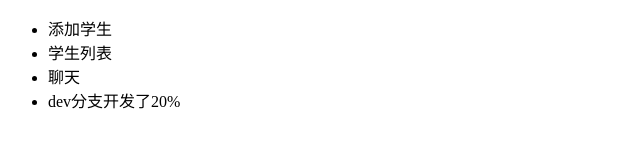
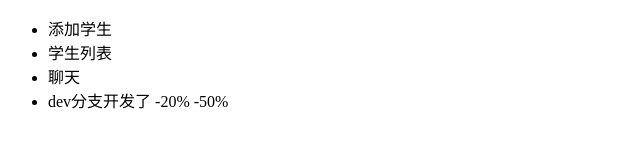
Before and after one commit to 2285528717/stu, a plain HTML site: page index.html in a window 1280 px wide. Shown: the full height of the page, 0-640 px from the left. Drawn offline with Linux system fonts and the light colour scheme.

Commit message:
~~dev分支开发了50%~~

```diff
--- a/index.html
+++ b/index.html
@@ -9,7 +9,7 @@
             <li>添加学生</li>
 	    <li>学生列表</li>
 	    <li>聊天</li>
-	    <li>dev分支开发了20%</li>
+	    <li>dev分支开发了 -20% -50%</li>
         </ul>
     </body>
 </html>
```
